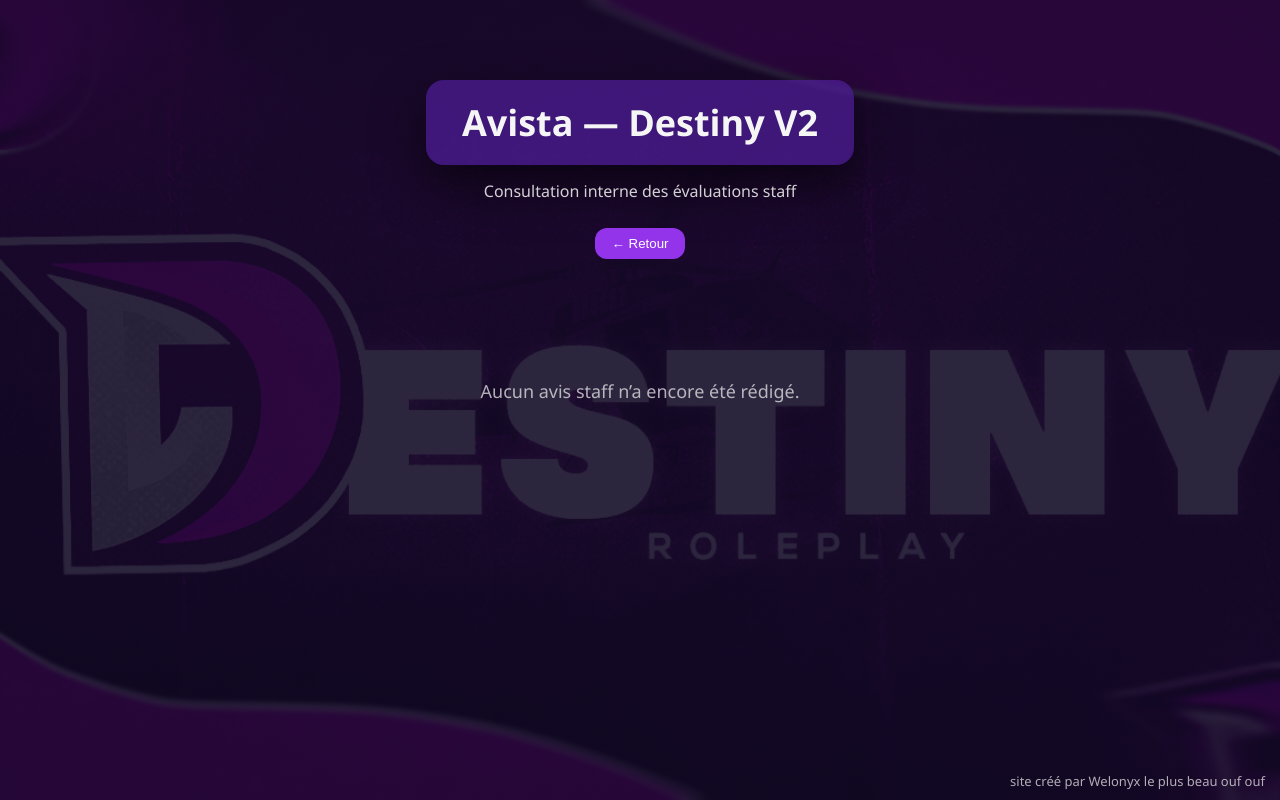
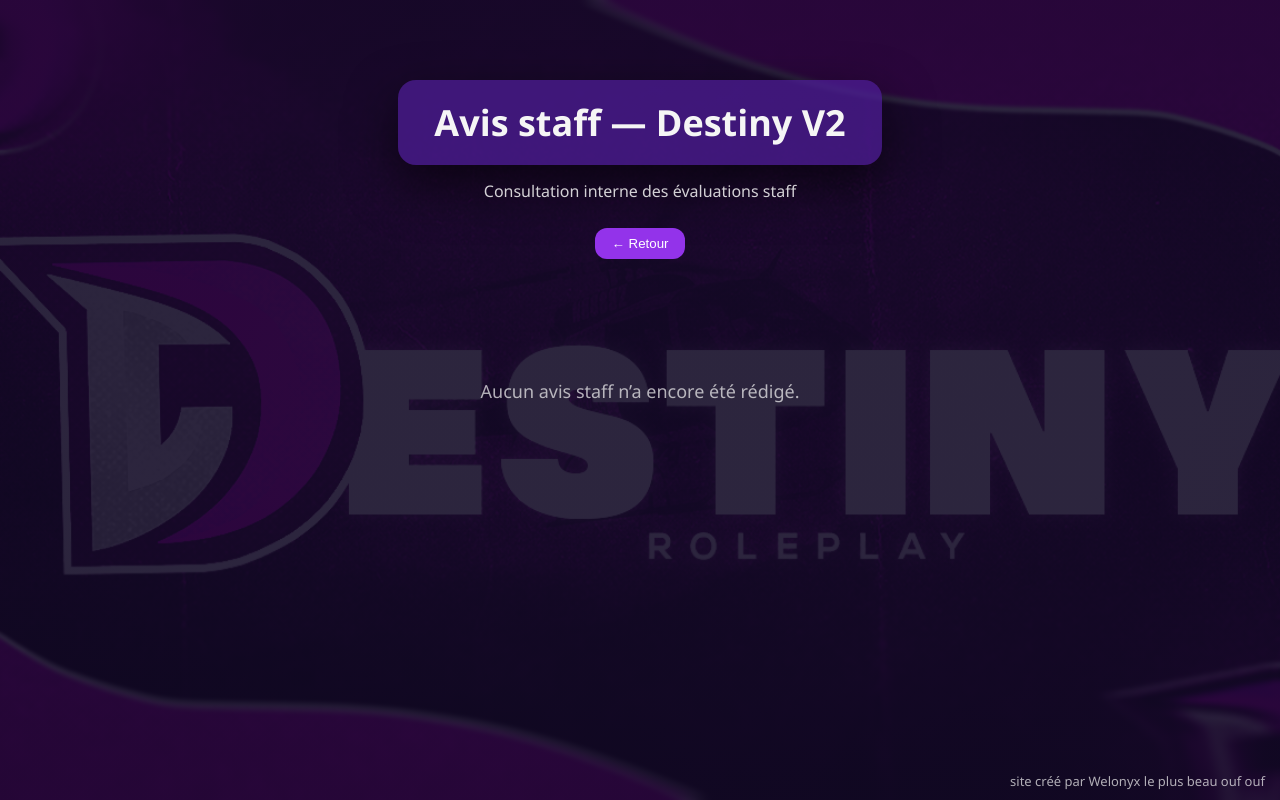
Before and after one commit to Traxo016/Gestion-staff-DestinyV2-Welonyx, a plain HTML site: page avis.html in a window 1280 px wide. Drawn offline with Linux system fonts and the light colour scheme.

Commit message:
Update avis.html

```diff
--- a/avis.html
+++ b/avis.html
@@ -66,7 +66,7 @@ transform: scale(0.9); transition: transform 0.2s ease-in-out; }
 <body>
 
 <div class="header">
-  <h1>Avista — Destiny V2</h1>
+  <h1>Avis staff — Destiny V2</h1>
   <p>Consultation interne des évaluations staff</p>
   <button id="backBtn" onclick="window.location.href='index.html'">← Retour</button>
 </div>
```
